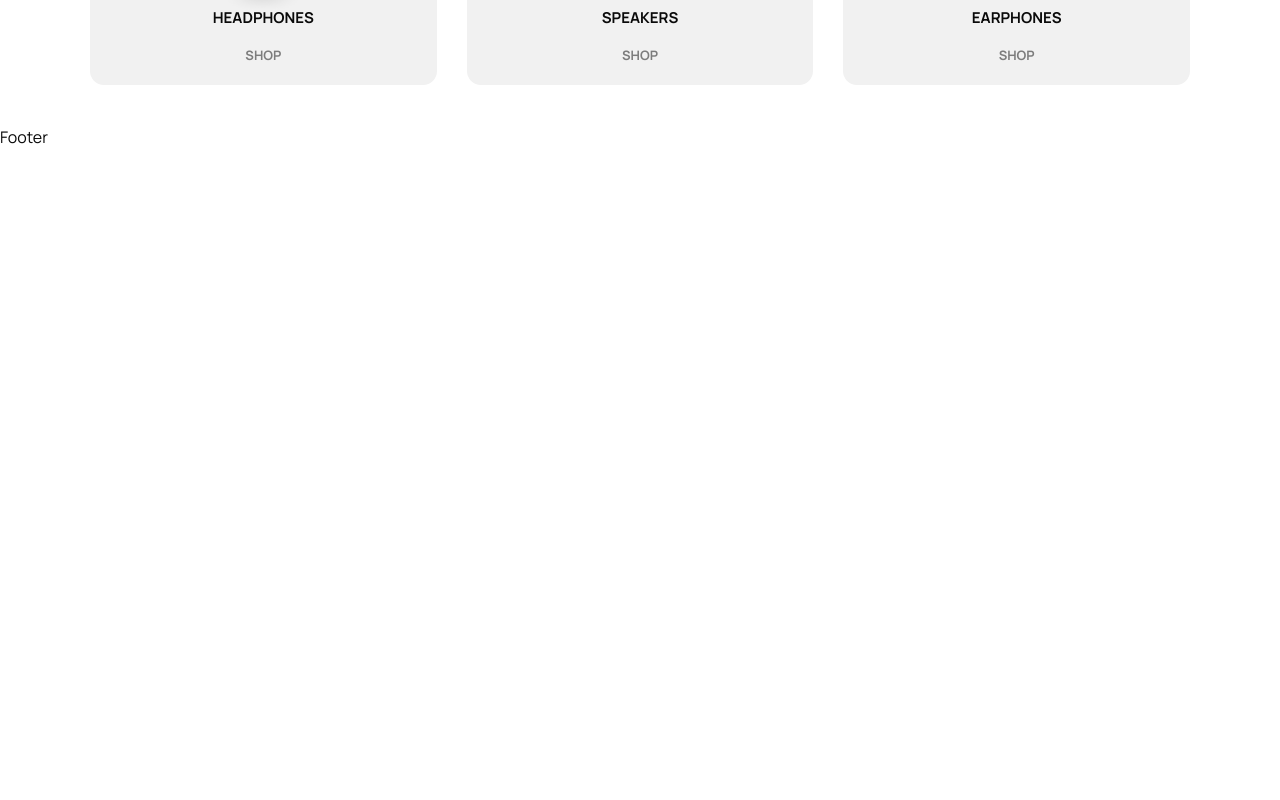
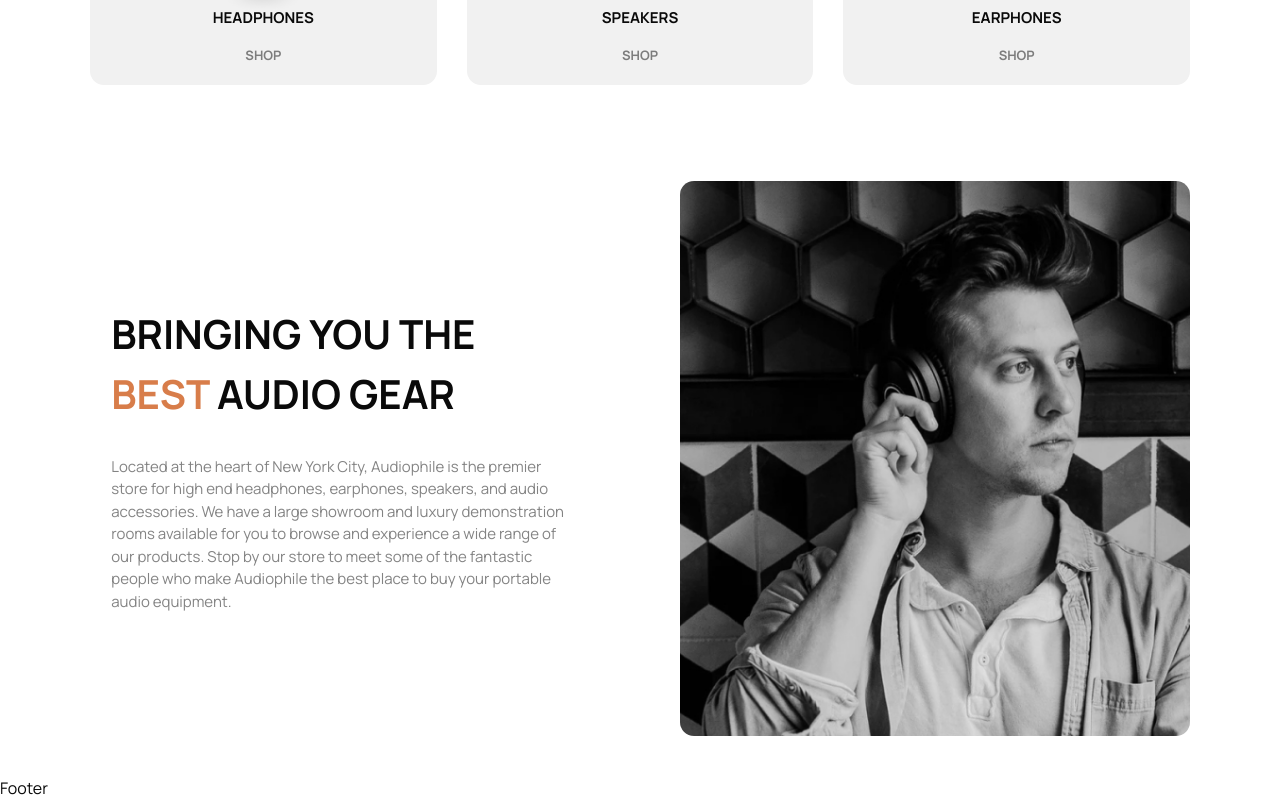
Before and after one commit to Explorarthecreator/Audiophile, a Next.js app: page / in a window 1280 px wide. Shown: the part 840-1640 px from the top of the page. Before the commit the page ends 989 px from the top, so only its background shows below. Built offline with nearby package versions, Linux system fonts and the light colour scheme; no server answers.

Commit message:
feat: location section

```diff
--- a/src/app/page.tsx
+++ b/src/app/page.tsx
@@ -1,9 +1,11 @@
 import Categories from "@/components/shared/categories";
+import Location from "@/components/shared/location";
 
 export default function Home() {
   return (
-    <div className="px-6 py-10">
+    <div className="px-6 md:px-10 py-10 ">
       <Categories />
+      <Location />
     </div>
   );
 }
--- a/src/components/shared/location.tsx
+++ b/src/components/shared/location.tsx
@@ -0,0 +1,48 @@
+import Image from "next/image";
+import React from "react";
+
+const Location = () => {
+  return (
+    <div className=" mt-24 max-w-[1100px] m-auto grid grid-cols-1 lg:grid-cols-2 gap-10 lg:gap-20 lg:items-center">
+      <div className="text-center lg:text-left space-y-8 order-2 lg:order-1 md:w-4/5 lg:w-11/12 md:m-auto">
+        <h1 className="uppercase text-[28px] md:text-[40px] font-bold">
+          Bringing you the <span className="text-[#D87D4A]">best</span> audio
+          gear
+        </h1>
+        <p className="opacity-50 text-[15px] ">
+          Located at the heart of New York City, Audiophile is the premier store
+          for high end headphones, earphones, speakers, and audio accessories.
+          We have a large showroom and luxury demonstration rooms available for
+          you to browse and experience a wide range of our products. Stop by our
+          store to meet some of the fantastic people who make Audiophile the
+          best place to buy your portable audio equipment.
+        </p>
+      </div>
+      <div className="order-1 lg:order-2 w-full h-[300px] lg:h-auto object-top">
+        <Image
+          src={"/assets/advert.jpg"}
+          alt=""
+          width={1000}
+          height={1000}
+          className="h-full w-full hidden lg:block rounded-xl"
+        />
+        <Image
+          src={"/assets/advertmd.jpg"}
+          alt=""
+          width={1000}
+          height={1000}
+          className="h-full w-full hidden md:block lg:hidden rounded-xl"
+        />
+        <Image
+          src={"/assets/advertsm.jpg"}
+          alt=""
+          width={1000}
+          height={1000}
+          className="h-full w-full block md:hidden rounded-xl"
+        />
+      </div>
+    </div>
+  );
+};
+
+export default Location;
```
Also changed, not shown: public/assets/advertmd.jpg (added), public/assets/advertsm.jpg (added).
